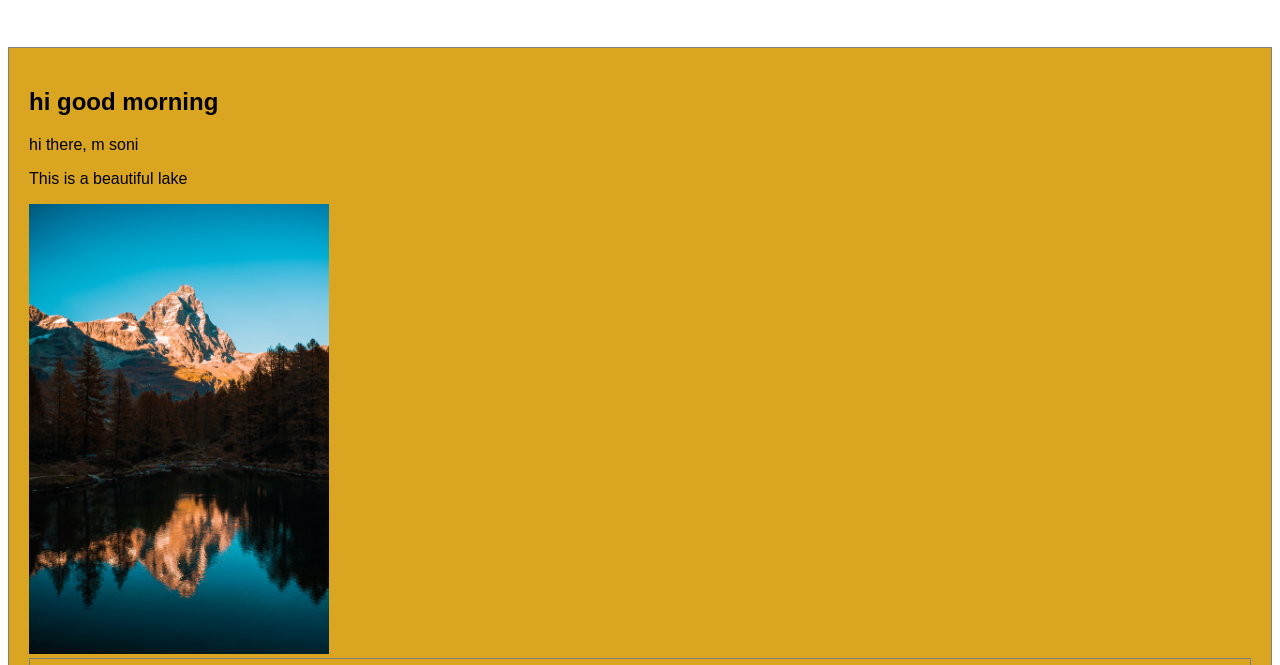
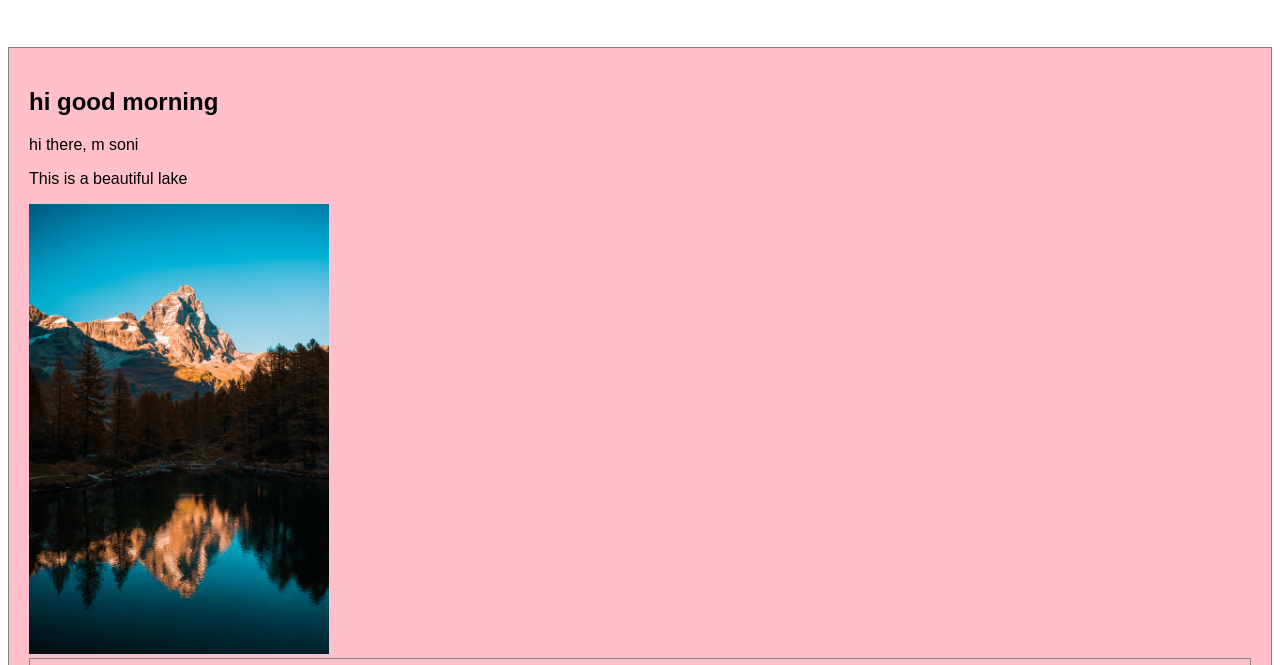
Before and after one commit to sonisidhu603/CFU000-SONI-SIDHU, a plain HTML site: page index.html in a window 1280 px wide. Shown: the part 135-800 px from the top of the page. Drawn offline with Linux system fonts and the light colour scheme.

Commit message:
added responsive code

```diff
--- a/resources/css/style.css
+++ b/resources/css/style.css
@@ -11,6 +11,7 @@ img{
   max-width:100%;
 }
 /* header */
+
 header
 {background-color: white;
 padding:50px;
@@ -27,6 +28,7 @@ padding:50px;
   font-size: 20px;}
 /* foorter*/
 
+
 /* section */
 section {
     border-width: 1px;
@@ -36,8 +38,13 @@ section {
     padding: 20px;
 }
 
-    .intro {
+  .intro {
    background-color:goldenrod;    }
+
+   @media screen and (min-width: 800px){
+
+   .intro {
+     background-color: pink;}
     .content {
   background-color:RGB(139, 0, 0)
     }
```
